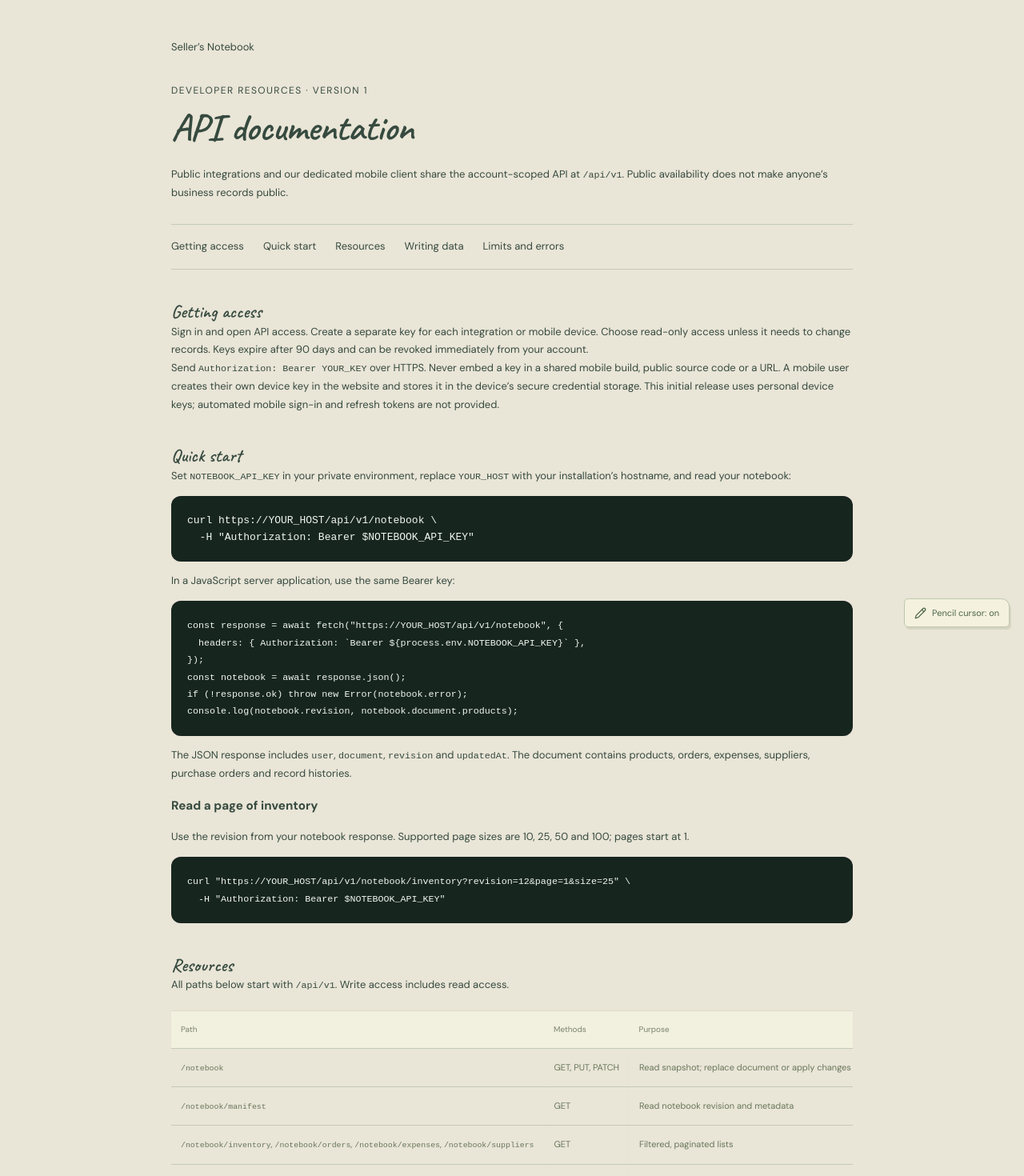
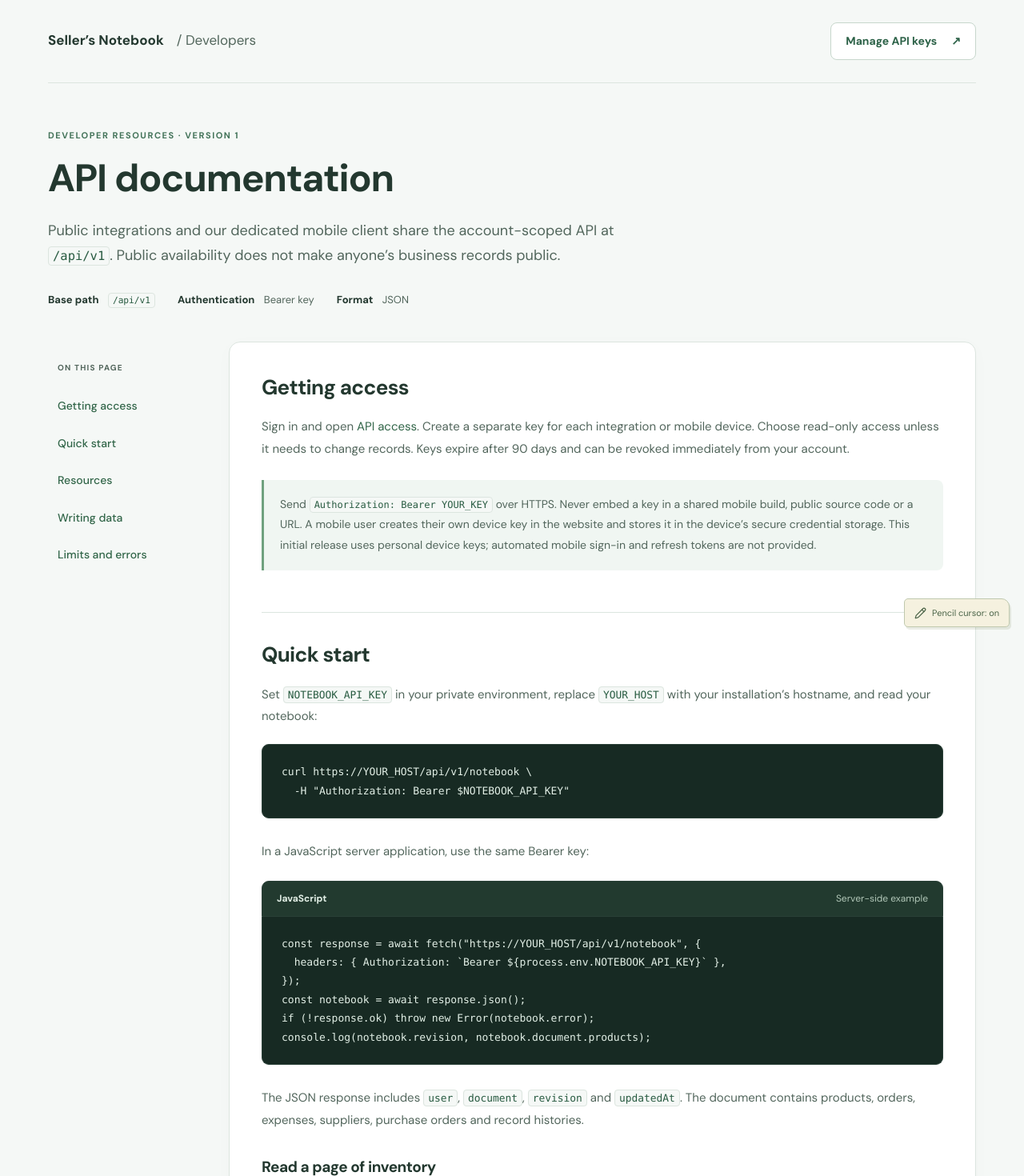
Before and after one commit to CptZee/sellers-notebook, a Next.js app: page /developers in a window 1280 px wide. Shown: the top 1470 px of the page at 80% size. Built offline with nearby package versions, Linux system fonts and the light colour scheme.

Commit message:
Redesign API documentation with clear typography and navigation

```diff
--- a/app/developers/developers.css
+++ b/app/developers/developers.css
@@ -1,71 +1,356 @@
 .api-docs {
-    max-width: 900px;
+    --docs-ink: #23382f;
+    --docs-muted: #52665c;
+    --docs-line: #dce5df;
+    --docs-paper: #fff;
+    --docs-bg: #f5f8f6;
+    box-sizing: border-box;
+    min-height: 100vh;
+    padding: 0 40px 80px;
+    background: var(--docs-bg);
+    color: var(--docs-ink);
+    font-family: "DM Sans", Arial, sans-serif;
+    font-size: 16px;
+    line-height: 1.75;
+    text-align: left;
+    overflow-wrap: break-word;
+}
+.api-docs *,
+.api-docs *::before,
+.api-docs *::after {
+    box-sizing: border-box;
+}
+.api-docs .api-docs-header {
+    display: flex;
+    align-items: center;
+    justify-content: space-between;
+    gap: 24px;
+    max-width: 1160px;
     margin: auto;
-    padding: 48px 24px 64px;
+    padding: 28px 0;
+    border-bottom: 1px solid var(--docs-line);
+}
+.api-docs .api-docs-brand {
+    color: var(--docs-ink);
+    font-size: 17px;
+    font-weight: 750;
+    text-decoration: none;
+}
+.api-docs-brand span {
+    margin-left: 12px;
+    color: var(--docs-muted);
+    font-weight: 400;
+}
+.api-docs .api-docs-button {
+    display: inline-flex;
+    align-items: center;
+    gap: 18px;
+    padding: 10px 18px;
+    border: 1px solid #c7d7cc;
+    border-radius: 8px;
+    background: var(--docs-paper);
+    color: #2d6248;
+    font-size: 14px;
+    font-weight: 650;
+    text-decoration: none;
+}
+.api-docs-hero {
+    max-width: 1160px;
+    margin: auto;
+    padding: 56px 0 40px;
+}
+.api-docs .api-docs-eyebrow {
+    margin: 0 0 14px;
+    color: #437359;
+    font-size: 11px;
+    font-weight: 750;
+    letter-spacing: 0.14em;
+}
+.api-docs h1,
+.api-docs h2,
+.api-docs h3 {
+    color: var(--docs-ink);
+    font-family: "DM Sans", Arial, sans-serif;
+    font-style: normal;
+    font-weight: 700;
+    letter-spacing: -0.025em;
+    line-height: 1.25;
+}
+.api-docs h1 {
+    margin: 0 0 20px;
+    font-size: clamp(34px, 4vw, 48px);
+}
+.api-docs-hero > p:not(.api-docs-eyebrow) {
+    max-width: 740px;
+    margin: 0;
+    color: var(--docs-muted);
+    font-size: 18px;
     line-height: 1.75;
+}
+.api-docs-facts {
+    display: flex;
+    flex-wrap: wrap;
+    gap: 12px 28px;
+    margin-top: 28px;
+    color: var(--docs-muted);
+    font-size: 13px;
+}
+.api-docs-facts strong {
+    margin-right: 8px;
+    color: var(--docs-ink);
+    font-weight: 650;
+}
+.api-docs-layout {
+    display: grid;
+    grid-template-columns: 190px minmax(0, 1fr);
+    align-items: start;
+    gap: 36px;
+    max-width: 1160px;
+    margin: 0 auto;
+}
+.api-docs .api-docs-nav {
+    position: sticky;
+    top: 28px;
+    display: flex;
+    flex-direction: column;
+    gap: 4px;
+    margin: 0;
+    padding: 24px 0;
+    border: 0;
+}
+.api-docs-nav-label {
+    margin: 0 12px 14px;
+    color: var(--docs-muted);
+    font-size: 10px;
+    font-weight: 700;
+    letter-spacing: 0.12em;
+}
+.api-docs-nav a {
+    padding: 9px 12px;
+    border-radius: 6px;
+    color: var(--docs-muted);
+    font-size: 14px;
+    font-weight: 500;
+    text-decoration: none;
+}
+.api-docs-nav a:hover {
+    background: #e5efe8;
+    color: #235437;
+}
+.api-docs-content {
+    min-width: 0;
+    padding: 40px;
+    border: 1px solid var(--docs-line);
+    border-radius: 14px;
+    background: var(--docs-paper);
+    box-shadow: 0 4px 24px #173e2605;
+}
+.api-docs h2 {
+    margin: 52px 0 20px;
+    padding-top: 36px;
+    border-top: 1px solid var(--docs-line);
+    font-size: 26px;
+    scroll-margin-top: 28px;
+}
+.api-docs-content > h2:first-child {
+    margin-top: 0;
+    padding-top: 0;
+    border-top: 0;
+}
+.api-docs h3 {
+    margin: 32px 0 14px;
+    font-size: 19px;
+}
+.api-docs-content p {
+    margin: 0 0 20px;
+    color: var(--docs-muted);
+    font-size: 15px;
+    line-height: 1.85;
+}
+.api-docs .api-docs-note {
+    margin: 24px 0;
+    padding: 18px 20px;
+    border-left: 3px solid #70a17f;
+    border-radius: 0 8px 8px 0;
+    background: #f0f6f2;
+    font-size: 14px;
+}
+.api-docs code {
+    padding: 2px 5px;
+    border: 1px solid var(--docs-line);
+    border-radius: 4px;
+    background: var(--docs-bg);
+    color: #285b41;
+    font-family: Consolas, "Courier New", monospace;
+    font-size: 0.86em;
     overflow-wrap: anywhere;
 }
-
-.api-docs h1 {
-    margin: 8px 0 20px;
-    font-size: clamp(32px, 6vw, 48px);
-    line-height: 1.15;
+.api-docs pre {
+    display: block;
+    overflow-x: auto;
+    margin: 16px 0 28px;
+    padding: 22px 24px;
+    border: 1px solid #2a4037;
+    border-radius: 9px;
+    background: #172a23;
+    color: #e2efe6;
+    font-family: Consolas, "Courier New", monospace;
+    font-size: 13px;
+    line-height: 1.8;
+    white-space: pre;
+    overflow-wrap: normal;
 }
-
-.api-docs h2 {
-    margin-top: 40px;
-    scroll-margin-top: 24px;
+.api-docs pre code {
+    padding: 0;
+    border: 0;
+    border-radius: 0;
+    background: transparent;
+    color: inherit;
+    font-size: inherit;
+    overflow-wrap: normal;
 }
-
-.api-docs-eyebrow {
-    margin-top: 32px;
+.api-docs-code-label {
+    display: flex;
+    justify-content: space-between;
+    gap: 12px;
+    margin-top: 22px;
+    padding: 11px 18px;
+    border: 1px solid #2a4037;
+    border-radius: 9px 9px 0 0;
+    background: #223a2f;
+    color: #e2efe6;
     font-size: 12px;
-    letter-spacing: 0.12em;
+    font-weight: 650;
 }
-
-.api-docs-nav {
-    display: flex;
-    flex-wrap: wrap;
-    gap: 12px 24px;
-    margin: 28px 0;
-    padding: 16px 0;
-    border-block: 1px solid #8ca38a66;
+.api-docs-code-label span {
+    color: #b1c7b8;
+    font-weight: 400;
 }
-
-.api-docs pre {
-    overflow-x: auto;
-    padding: 20px;
-    border-radius: 12px;
-    background: #17251f;
-    color: #eff7ee;
-    line-height: 1.65;
-    font-size: 13px;
+.api-docs-code-label + pre {
+    margin-top: 0;
+    border-top: 0;
+    border-radius: 0 0 9px 9px;
 }
-
 .api-docs-table {
     overflow-x: auto;
-    margin-block: 20px;
+    margin: 24px 0;
+    border: 1px solid var(--docs-line);
+    border-radius: 9px;
 }
-
 .api-docs table {
     width: 100%;
-    min-width: 600px;
+    min-width: 640px;
+    margin: 0;
     border-collapse: collapse;
     text-align: left;
 }
-
 .api-docs th,
 .api-docs td {
-    padding: 14px 12px;
-    border-bottom: 1px solid #8ca38a66;
+    padding: 18px;
+    border: 0;
+    border-bottom: 1px solid var(--docs-line);
+    color: var(--docs-muted);
+    font-family: inherit;
+    font-size: 13px;
+    line-height: 1.8;
     vertical-align: top;
 }
-
+.api-docs th {
+    background: #edf3ef;
+    color: var(--docs-ink);
+    font-size: 12px;
+    font-weight: 700;
+}
+.api-docs td:first-child {
+    width: 42%;
+}
+.api-docs td:nth-child(2) {
+    width: 20%;
+    color: #285b41;
+    font-weight: 650;
+}
+.api-docs tbody tr {
+    background: var(--docs-paper);
+}
+.api-docs tbody tr:last-child td {
+    border-bottom: 0;
+}
 .api-docs a {
-    color: inherit;
+    color: #326649;
     text-underline-offset: 4px;
 }
-
-.api-docs code {
-    font-size: 0.9em;
+.api-docs a:focus-visible,
+.api-docs-table:focus-visible {
+    outline: 3px solid #70a17f;
+    outline-offset: 4px;
 }
+html[data-theme="dark"] .api-docs {
+    --docs-ink: #e5eee8;
+    --docs-muted: #b5c7bc;
+    --docs-line: #354a3e;
+    --docs-paper: #1c2b23;
+    --docs-bg: #152019;
+}
+html[data-theme="dark"] .api-docs :is(a, code, .api-docs-eyebrow, td:nth-child(2)) {
+    color: #b1d6bc;
+}
+html[data-theme="dark"] .api-docs :is(th, .api-docs-note, .api-docs-nav a:hover) {
+    background: #253b2d;
+}
+@media (max-width: 900px) {
+    .api-docs {
+        padding-inline: 24px;
+    }
+    .api-docs-layout {
+        grid-template-columns: minmax(0, 1fr);
+        gap: 20px;
+    }
+    .api-docs .api-docs-nav {
+        position: static;
+        flex-direction: row;
+        flex-wrap: wrap;
+        gap: 4px;
+        padding: 0 0 12px;
+    }
+    .api-docs-nav-label {
+        flex-basis: 100%;
+        margin-left: 12px;
+    }
+}
+@media (max-width: 540px) {
+    .api-docs {
+        padding: 0 16px 40px;
+    }
+    .api-docs .api-docs-header {
+        gap: 12px;
+        padding-block: 20px;
+    }
+    .api-docs-brand span {
+        display: none;
+    }
+    .api-docs .api-docs-brand {
+        font-size: 14px;
+    }
+    .api-docs .api-docs-button {
+        gap: 8px;
+        padding: 8px 10px;
+        font-size: 12px;
+    }
+    .api-docs-hero {
+        padding: 36px 4px 28px;
+    }
+    .api-docs-hero > p:not(.api-docs-eyebrow) {
+        font-size: 16px;
+    }
+    .api-docs-content {
+        padding: 26px 20px;
+        border-radius: 10px;
+    }
+    .api-docs h2 {
+        font-size: 23px;
+    }
+    .api-docs pre {
+        padding: 18px;
+        font-size: 12px;
+    }
+}
--- a/app/developers/page.tsx
+++ b/app/developers/page.tsx
@@ -8,46 +8,80 @@ export const metadata = publicPageMetadata(
 export default function Developers() {
     return (
         <main className="api-docs">
-            <a href="/">Seller’s Notebook</a>
+            <header className="api-docs-header">
+                <a
+                    className="api-docs-brand"
+                    href="/"
+                >
+                    Seller’s Notebook <span>/ Developers</span>
+                </a>
+                <a
+                    className="api-docs-button"
+                    href="/account/api"
+                >
+                    Manage API keys <span aria-hidden="true">↗</span>
+                </a>
+            </header>
+            <div className="api-docs-hero">
                 <p className="api-docs-eyebrow">DEVELOPER RESOURCES · VERSION 1</p>
                 <h1>API documentation</h1>
                 <p>
-                Public integrations and our dedicated mobile client share the account-scoped API at{" "}
-                <code>/api/v1</code>. Public availability does not make anyone’s business records
-                public.
+                    Public integrations and our dedicated mobile client share the account-scoped API
+                    at <code>/api/v1</code>. Public availability does not make anyone’s business
+                    records public.
                 </p>
+                <div className="api-docs-facts">
+                    <span>
+                        <strong>Base path</strong> <code>/api/v1</code>
+                    </span>
+                    <span>
+                        <strong>Authentication</strong> Bearer key
+                    </span>
+                    <span>
+                        <strong>Format</strong> JSON
+                    </span>
+                </div>
+            </div>
+            <div className="api-docs-layout">
                 <nav
                     className="api-docs-nav"
                     aria-label="API documentation sections"
                 >
+                    <span className="api-docs-nav-label">ON THIS PAGE</span>
                     <a href="#access">Getting access</a>
                     <a href="#examples">Quick start</a>
                     <a href="#resources">Resources</a>
                     <a href="#writes">Writing data</a>
                     <a href="#errors">Limits and errors</a>
                 </nav>
+                <article className="api-docs-content">
                     <h2 id="access">Getting access</h2>
                     <p>
-                Sign in and open <a href="/account/api">API access</a>. Create a separate key for
-                each integration or mobile device. Choose read-only access unless it needs to change
-                records. Keys expire after 90 days and can be revoked immediately from your account.
+                        Sign in and open <a href="/account/api">API access</a>. Create a separate
+                        key for each integration or mobile device. Choose read-only access unless it
+                        needs to change records. Keys expire after 90 days and can be revoked
+                        immediately from your account.
                     </p>
-            <p>
-                Send <code>Authorization: Bearer YOUR_KEY</code> over HTTPS. Never embed a key in a
-                shared mobile build, public source code or a URL. A mobile user creates their own
-                device key in the website and stores it in the device’s secure credential storage.
-                This initial release uses personal device keys; automated mobile sign-in and refresh
-                tokens are not provided.
+                    <p className="api-docs-note">
+                        Send <code>Authorization: Bearer YOUR_KEY</code> over HTTPS. Never embed a
+                        key in a shared mobile build, public source code or a URL. A mobile user
+                        creates their own device key in the website and stores it in the device’s
+                        secure credential storage. This initial release uses personal device keys;
+                        automated mobile sign-in and refresh tokens are not provided.
                     </p>
                     <h2 id="examples">Quick start</h2>
                     <p>
                         Set <code>NOTEBOOK_API_KEY</code> in your private environment, replace{" "}
-                <code>YOUR_HOST</code> with your installation’s hostname, and read your notebook:
+                        <code>YOUR_HOST</code> with your installation’s hostname, and read your
+                        notebook:
                     </p>
                     <pre
                         style={{ overflowX: "auto" }}
                     >{`curl https://YOUR_HOST/api/v1/notebook \\\n  -H "Authorization: Bearer $NOTEBOOK_API_KEY"`}</pre>
                     <p>In a JavaScript server application, use the same Bearer key:</p>
+                    <div className="api-docs-code-label">
+                        JavaScript <span>Server-side example</span>
+                    </div>
                     <pre>
                         <code>{`const response = await fetch("https://YOUR_HOST/api/v1/notebook", {
   headers: { Authorization: \`Bearer \${process.env.NOTEBOOK_API_KEY}\` },
@@ -58,20 +92,21 @@ console.log(notebook.revision, notebook.document.products);`}</code>
                     </pre>
                     <p>
                         The JSON response includes <code>user</code>, <code>document</code>,{" "}
-                <code>revision</code> and <code>updatedAt</code>. The document contains products,
-                orders, expenses, suppliers, purchase orders and record histories.
+                        <code>revision</code> and <code>updatedAt</code>. The document contains
+                        products, orders, expenses, suppliers, purchase orders and record histories.
                     </p>
                     <h3>Read a page of inventory</h3>
                     <p>
-                Use the revision from your notebook response. Supported page sizes are 10, 25, 50
-                and 100; pages start at 1.
+                        Use the revision from your notebook response. Supported page sizes are 10,
+                        25, 50 and 100; pages start at 1.
                     </p>
                     <pre>
                         <code>{`curl "https://YOUR_HOST/api/v1/notebook/inventory?revision=12&page=1&size=25" \\\n  -H "Authorization: Bearer $NOTEBOOK_API_KEY"`}</code>
                     </pre>
                     <h2 id="resources">Resources</h2>
                     <p>
-                All paths below start with <code>/api/v1</code>. Write access includes read access.
+                        All paths below start with <code>/api/v1</code>. Write access includes read
+                        access.
                     </p>
                     <div
                         className="api-docs-table"
@@ -104,8 +139,10 @@ console.log(notebook.revision, notebook.document.products);`}</code>
                                 </tr>
                                 <tr>
                                     <td>
-                                <code>/notebook/inventory</code>, <code>/notebook/orders</code>,{" "}
-                                <code>/notebook/expenses</code>, <code>/notebook/suppliers</code>
+                                        <code>/notebook/inventory</code>,{" "}
+                                        <code>/notebook/orders</code>,{" "}
+                                        <code>/notebook/expenses</code>,{" "}
+                                        <code>/notebook/suppliers</code>
                                     </td>
                                     <td>GET</td>
                                     <td>Filtered, paginated lists</td>
@@ -119,7 +156,8 @@ console.log(notebook.revision, notebook.document.products);`}</code>
                                 </tr>
                                 <tr>
                                     <td>
-                                <code>/notebook/order</code>, <code>/notebook/purchase</code>
+                                        <code>/notebook/order</code>,{" "}
+                                        <code>/notebook/purchase</code>
                                     </td>
                                     <td>GET, POST</td>
                                     <td>Read records or run order and purchase commands</td>
@@ -133,7 +171,8 @@ console.log(notebook.revision, notebook.document.products);`}</code>
                                 </tr>
                                 <tr>
                                     <td>
-                                <code>/notebook/overview</code>, <code>/notebook/report</code>
+                                        <code>/notebook/overview</code>,{" "}
+                                        <code>/notebook/report</code>
                                     </td>
                                     <td>GET</td>
                                     <td>Business summaries and reports</td>
@@ -144,46 +183,50 @@ console.log(notebook.revision, notebook.document.products);`}</code>
                     <h2 id="writes">Revisions and writes</h2>
                     <p>
                         First GET <code>/notebook</code> for the current <code>document</code> and{" "}
-                <code>revision</code>. PUT a JSON object containing that revision and your edited
-                document. PATCH accepts{" "}
-                <code>{'{ "revision": 12, "changes": { "sidebarNote": "My note" } }'}</code>.
-                Collection changes use <code>remove</code> (IDs) and <code>upsert</code> (objects
-                with <code>index</code> and <code>record</code>); an optional <code>order</code>{" "}
-                lists the final IDs. Existing validation and linked-record rules apply. The notebook
-                document is limited to 4,000,000 bytes.
+                        <code>revision</code>. PUT a JSON object containing that revision and your
+                        edited document. PATCH accepts{" "}
+                        <code>{'{ "revision": 12, "changes": { "sidebarNote": "My note" } }'}</code>
+                        . Collection changes use <code>remove</code> (IDs) and <code>upsert</code>{" "}
+                        (objects with <code>index</code> and <code>record</code>); an optional{" "}
+                        <code>order</code> lists the final IDs. Existing validation and
+                        linked-record rules apply. The notebook document is limited to 4,000,000
+                        bytes.
                     </p>
                     <p>
-                For example, update your sidebar note with a read/write key. Replace <code>12</code>{" "}
-                with the revision you just read:
+                        For example, update your sidebar note with a read/write key. Replace{" "}
+                        <code>12</code> with the revision you just read:
                     </p>
                     <pre>
                         <code>{`curl -X PATCH "https://YOUR_HOST/api/v1/notebook" \\\n  -H "Authorization: Bearer $NOTEBOOK_API_KEY" \\\n  -H "Content-Type: application/json" \\\n  --data '{"revision":12,"changes":{"sidebarNote":"My integration is connected"}}'`}</code>
                     </pre>
                     <p>
-                For paginated resources, send <code>revision</code> from the latest notebook read,{" "}
-                <code>page</code> (starting at 1), <code>size</code> and optional{" "}
-                <code>search</code>. On 409, fetch the latest notebook and reconcile your changes
-                before retrying. Do not retry commands blindly after a network interruption: inspect
-                the saved records first.
+                        For paginated resources, send <code>revision</code> from the latest notebook
+                        read, <code>page</code> (starting at 1), <code>size</code> and optional{" "}
+                        <code>search</code>. On 409, fetch the latest notebook and reconcile your
+                        changes before retrying. Do not retry commands blindly after a network
+                        interruption: inspect the saved records first.
                     </p>
                     <h2 id="errors">Limits and errors</h2>
                     <p>
-                Each key allows 60 requests per minute across all server instances. A 429 response
-                includes <code>Retry-After: 60</code>. Errors use a JSON <code>error</code> message:
-                400 invalid input, 401 invalid or expired key, 403 insufficient access, 404 unknown
-                resource, 405 unsupported method, 409 revision conflict, 413 oversized document, and
-                503 temporary failure.
+                        Each key allows 60 requests per minute across all server instances. A 429
+                        response includes <code>Retry-After: 60</code>. Errors use a JSON{" "}
+                        <code>error</code> message: 400 invalid input, 401 invalid or expired key,
+                        403 insufficient access, 404 unknown resource, 405 unsupported method, 409
+                        revision conflict, 413 oversized document, and 503 temporary failure.
                     </p>
                     <p>
-                Browser integrations may use CORS with a Bearer key. Cookie authentication is not
-                accepted on v1. Account deletion and key management are not exposed to API keys.
-                Each device or integration can access only its key owner’s notebook. Revoking a key
-                blocks subsequent requests; work already in progress may finish.
+                        Browser integrations may use CORS with a Bearer key. Cookie authentication
+                        is not accepted on v1. Account deletion and key management are not exposed
+                        to API keys. Each device or integration can access only its key owner’s
+                        notebook. Revoking a key blocks subsequent requests; work already in
+                        progress may finish.
                     </p>
                     <p>
                         <a href="/terms">Terms and file limits</a> ·{" "}
                         <a href="/account/api">Manage API access</a>
                     </p>
+                </article>
+            </div>
         </main>
     );
 }
```
Lines whose indentation alone changed are shown as unchanged.
